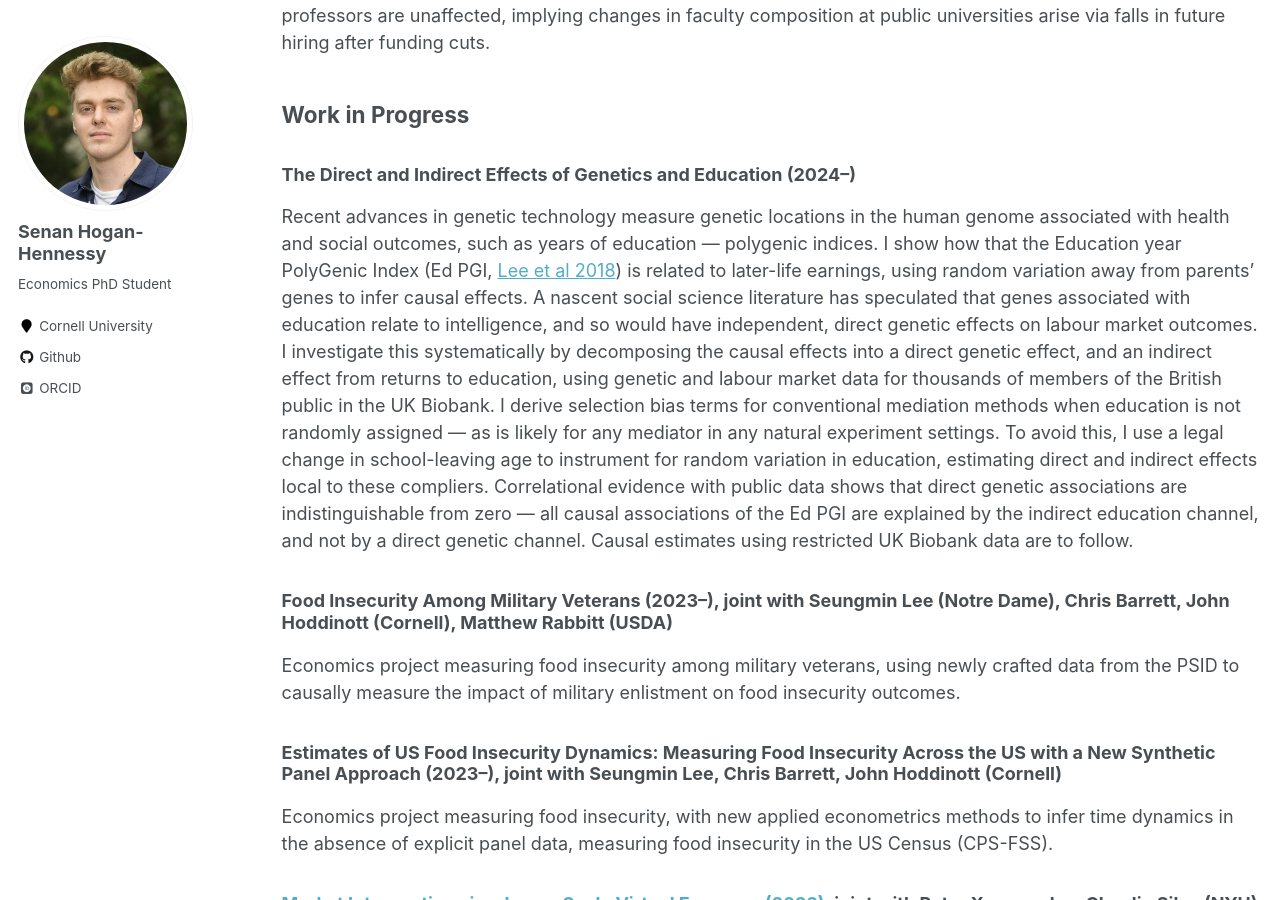
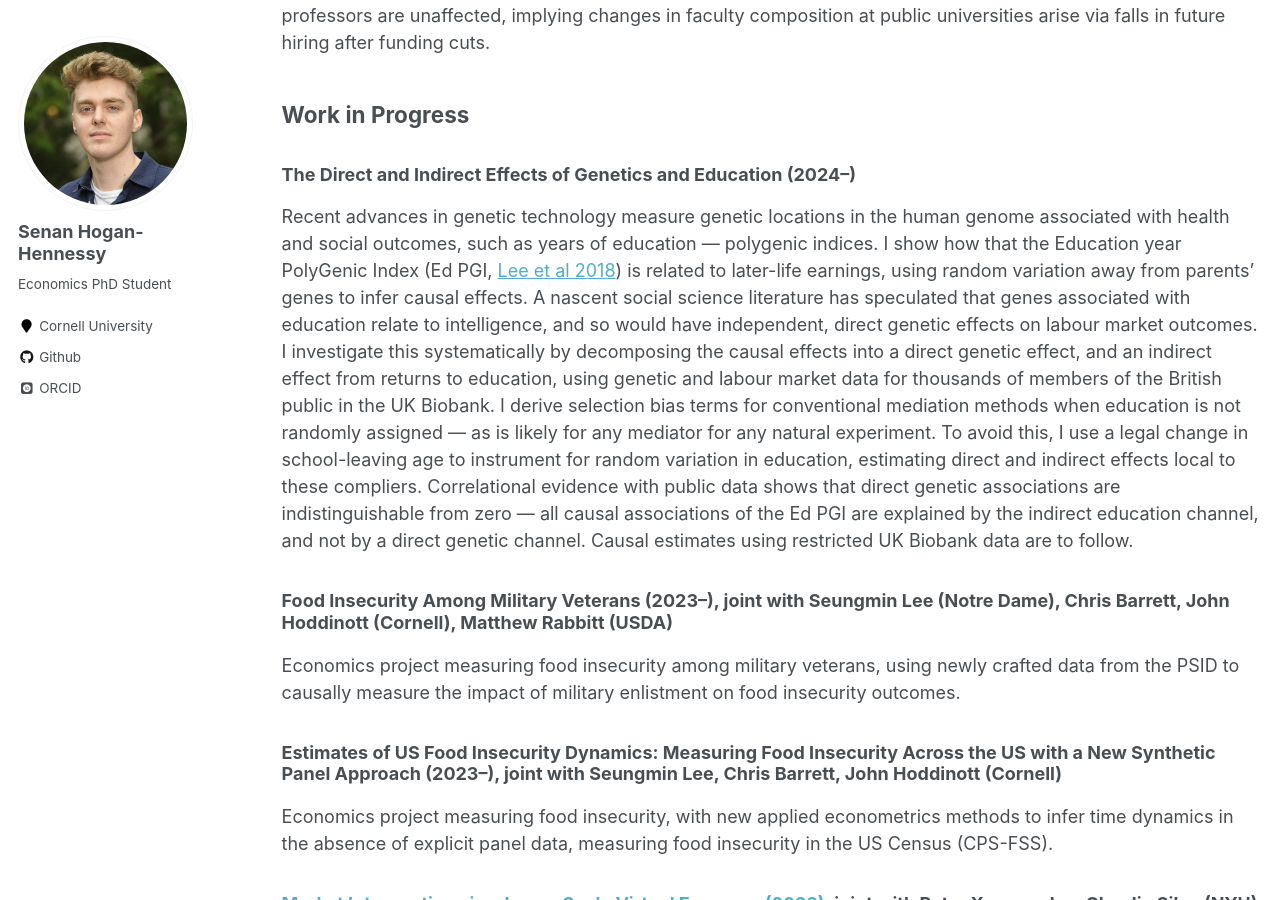
Before and after one commit to shoganhennessy/shoganhennessy.github.io, a Jekyll site: the page built from _pages/research.md, in a window 1280 px wide and 900 px high, scrolled down 598 px. Built offline with Jekyll 4.4.1, drawn with Linux system fonts in a browser that asks for light colours; some web fonts are replaced.

Commit message:
adjusted public abstract for in-progrss UKB work, and a new title for veterans working paper.

```diff
--- a/_pages/research.md
+++ b/_pages/research.md
@@ -28,7 +28,7 @@
 I show how that the Education year PolyGenic Index (Ed PGI, [Lee et al 2018](https://doi.org/10.1038/s41588-018-0147-3)) is related to later-life earnings, using random variation away from parents' genes to infer causal effects.
 A nascent social science literature has speculated that genes associated with education relate to intelligence, and so would have independent, direct genetic effects on labour market outcomes.
 I investigate this systematically by decomposing the causal effects into a direct genetic effect, and an indirect effect from returns to education, using genetic and labour market data for thousands of members of the British public in the UK Biobank.
-I derive selection bias terms for conventional mediation methods when education is not randomly assigned --- as is likely for any mediator in any natural experiment settings.
+I derive selection bias terms for conventional mediation methods when education is not randomly assigned --- as is likely for any mediator for any natural experiment.
 To avoid this, I use a legal change in school-leaving age to instrument for random variation in education, estimating direct and indirect effects local to these compliers.
 Correlational evidence with public data shows that direct genetic associations are indistinguishable from zero --- all causal associations of the Ed PGI are explained by the indirect education channel, and not by a direct genetic channel.
 Causal estimates using restricted UK Biobank data are to follow.
```
